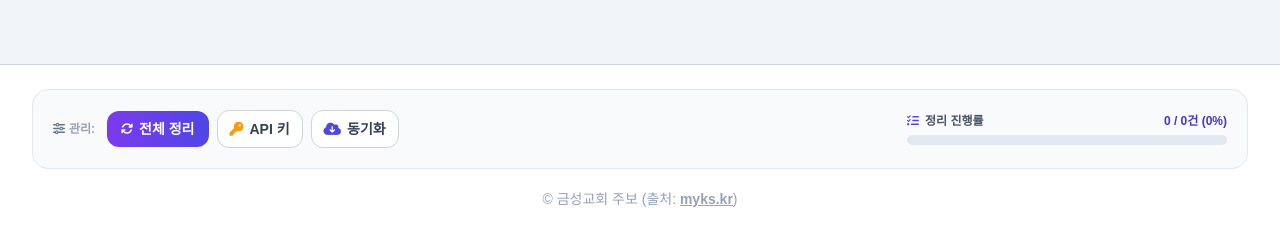
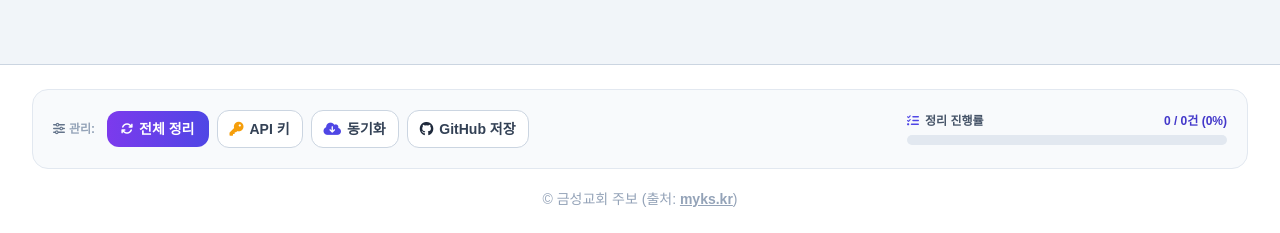
Before and after one commit to appsmoa/myks, a FastAPI app: page / in a window 1280 px wide. Shown: the part 567-800 px from the top of the page. Run offline with FastAPI, Linux system fonts and the light colour scheme; some libraries are stand-ins or nearby versions; some web fonts are replaced.

Commit message:
기능 추가: 웹에서 동기화 시 GitHub로 bulletin.db 자동 커밋 및 푸시 기능 연동

```diff
--- /dev/null
+++ b/github_sync.py
@@ -0,0 +1,75 @@
+import os
+import base64
+import requests
+from dotenv import load_dotenv
+
+load_dotenv()
+
+REPO_OWNER = os.getenv("GITHUB_REPO_OWNER", "appsmoa")
+REPO_NAME = os.getenv("GITHUB_REPO_NAME", "myks")
+BRANCH = os.getenv("GITHUB_BRANCH", "main")
+FILE_PATH = "bulletin.db"
+
+def sync_db_to_github() -> dict:
+    """
+    최신 bulletin.db 파일을 GitHub API를 통해 appsmoa/myks 저장소로 자동 커밋 & 푸시합니다.
+    GITHUB_TOKEN (또는 GITHUB_PAT) 환경변수가 필요합니다.
+    """
+    token = os.getenv("GITHUB_TOKEN", "").strip() or os.getenv("GITHUB_PAT", "").strip()
+    if not token:
+        print("[GitHub Sync] GITHUB_TOKEN이 설정되어 있지 않아 GitHub 자동 저장을 건너뜁니다.")
+        return {"success": False, "message": "GITHUB_TOKEN 환경변수가 설정되지 않았습니다."}
+
+    db_file = os.path.join(os.path.dirname(os.path.abspath(__file__)), FILE_PATH)
+    if not os.path.exists(db_file):
+        return {"success": False, "message": "bulletin.db 파일을 찾을 수 없습니다."}
+
+    headers = {
+        "Authorization": f"Bearer {token}",
+        "Accept": "application/vnd.github+json",
+        "X-GitHub-Api-Version": "2022-11-28"
+    }
+
+    url = f"https://api.github.com/repos/{REPO_OWNER}/{REPO_NAME}/contents/{FILE_PATH}"
+
+    # 1. 기존 파일의 sha 값 조회
+    sha = None
+    try:
+        get_res = requests.get(url, headers=headers, params={"ref": BRANCH}, timeout=10)
+        if get_res.status_code == 200:
+            sha = get_res.json().get("sha")
+        elif get_res.status_code == 404:
+            sha = None # 새 파일
+        else:
+            return {"success": False, "message": f"GitHub 파일 정보 조회 실패: {get_res.status_code} {get_res.text}"}
+    except Exception as e:
+        return {"success": False, "message": f"GitHub 통신 오류: {str(e)}"}
+
+    # 2. bulletin.db 바이너리 base64 인코딩
+    try:
+        with open(db_file, "rb") as f:
+            content_bytes = f.read()
+            encoded_content = base64.b64encode(content_bytes).decode("utf-8")
+    except Exception as e:
+        return {"success": False, "message": f"DB 파일 읽기 실패: {str(e)}"}
+
+    # 3. GitHub API를 통해 새 커밋 전송 (PUT)
+    payload = {
+        "message": "자동 동기화: 최신 주보 bulletin.db 자동 갱신",
+        "content": encoded_content,
+        "branch": BRANCH
+    }
+    if sha:
+        payload["sha"] = sha
+
+    try:
+        put_res = requests.put(url, headers=headers, json=payload, timeout=30)
+        if put_res.status_code in [200, 201]:
+            commit_info = put_res.json()
+            commit_sha = commit_info.get("commit", {}).get("sha", "")[:7]
+            print(f"[GitHub Sync] bulletin.db가 GitHub로 성공적으로 자동 커밋되었습니다! (Commit: {commit_sha})")
+            return {"success": True, "message": f"GitHub 저장소로 DB가 자동 저장되었습니다! (커밋 #{commit_sha})", "commit": commit_sha}
+        else:
+            return {"success": False, "message": f"GitHub 커밋 실패: {put_res.status_code} {put_res.text}"}
+    except Exception as e:
+        return {"success": False, "message": f"GitHub 커밋 중 오류: {str(e)}"}
--- a/server.py
+++ b/server.py
@@ -11,6 +11,7 @@ from dotenv import load_dotenv, set_key
 import database
 import crawler
 import batch_analyze
+import github_sync
 
 load_dotenv()
 
@@ -166,7 +167,8 @@ def api_get_bulletin(b_id: int, request: Request, key: Optional[str] = None):
     return record
 
 class SettingsPayload(BaseModel):
-    gemini_api_key: str
+    gemini_api_key: Optional[str] = None
+    github_token: Optional[str] = None
     password: str
 
 @app.post("/api/settings/key")
@@ -174,25 +176,52 @@ def api_set_key(payload: SettingsPayload):
     if payload.password.strip() != "4123":
         raise HTTPException(status_code=403, detail="관리자 비밀번호가 올바르지 않습니다.")
 
-    key = payload.gemini_api_key.strip()
-    if not key:
-        raise HTTPException(status_code=400, detail="Gemini API 키를 입력해 주세요.")
+    env_file = os.path.join(BASE_DIR, ".env")
+    updated_items = []
 
-    os.environ["GEMINI_API_KEY"] = key
-    env_file = os.path.join(BASE_DIR, ".env")
-    try:
-        set_key(env_file, "GEMINI_API_KEY", key)
-    except Exception as e:
-        with open(env_file, "w", encoding="utf-8") as f:
-            f.write(f"GEMINI_API_KEY={key}\n")
-    return {"status": "ok", "message": "Gemini API 키가 성공적으로 저장되었습니다."}
+    if payload.gemini_api_key and payload.gemini_api_key.strip():
+        key = payload.gemini_api_key.strip()
+        os.environ["GEMINI_API_KEY"] = key
+        try:
+            set_key(env_file, "GEMINI_API_KEY", key)
+        except Exception:
+            pass
+        updated_items.append("Gemini API 키")
+
+    if payload.github_token and payload.github_token.strip():
+        g_token = payload.github_token.strip()
+        os.environ["GITHUB_TOKEN"] = g_token
+        try:
+            set_key(env_file, "GITHUB_TOKEN", g_token)
+        except Exception:
+            pass
+        updated_items.append("GitHub 토큰")
+
+    if not updated_items:
+        raise HTTPException(status_code=400, detail="저장할 키 또는 토큰을 입력해 주세요.")
+
+    return {"status": "ok", "message": f"{', '.join(updated_items)}가 성공적으로 저장되었습니다."}
+
+@app.post("/api/sync-github")
+def api_sync_github(background_tasks: BackgroundTasks):
+    def run_sync():
+        github_sync.sync_db_to_github()
+    background_tasks.add_task(run_sync)
+    return {"status": "ok", "message": "GitHub로 최신 DB 자동 저장을 시작했습니다."}
 
 @app.post("/api/crawl")
 def api_trigger_crawl(background_tasks: BackgroundTasks, limit: int = 5, use_vision: bool = True):
     def run_job():
         crawler.run_crawler(start_page=1, end_page=1, limit=limit, use_vision=use_vision)
+        # 크롤링 및 DB 저장 완료 후, 자동으로 GitHub에 최신 bulletin.db 커밋 & 푸시!
+        try:
+            res = github_sync.sync_db_to_github()
+            print("[Auto-Sync Result]", res)
+        except Exception as e:
+            print(f"[GitHub Auto-Sync Error] {e}")
 
     background_tasks.add_task(run_job)
+    return {"status": "ok", "message": f"최신 {limit}건 크롤링 및 GitHub 자동 동기화 작업이 시작되었습니다."}
     return {"status": "ok", "message": f"최신 {limit}건 크롤링 및 정리 백그라운드 작업이 시작되었습니다."}
 
 @app.post("/api/bulletins/{b_id}/analyze")
--- a/templates/index.html
+++ b/templates/index.html
@@ -192,6 +192,10 @@
             <i class="fa-solid fa-cloud-arrow-down text-indigo-600"></i>
             <span>동기화</span>
           </button>
+          <button onclick="triggerGithubSync()" class="px-3 py-2 text-xs sm:text-sm font-bold text-slate-700 bg-white hover:bg-slate-100 border border-slate-300 rounded-xl shadow-2xs flex items-center space-x-1.5 transition">
+            <i class="fa-brands fa-github text-slate-800"></i>
+            <span>GitHub 저장</span>
+          </button>
         </div>
 
         <!-- 하단 정리 진행률 -->
@@ -381,7 +385,7 @@
         <div>
           <label class="block text-xs font-bold text-slate-700 mb-1 flex items-center space-x-1">
             <i class="fa-solid fa-key text-slate-500"></i>
-            <span>Gemini API 키 (다중 등록 지원)</span>
+            <span>Gemini API 키 (선택 사항)</span>
           </label>
           <textarea
             id="apiKeyInput"
@@ -389,11 +393,20 @@
             placeholder="AIzaSy... (키가 여러 개인 경우 쉼표로 구분)"
             class="w-full px-4 py-2 border-2 border-slate-300 rounded-xl text-sm focus:outline-none focus:ring-4 focus:ring-indigo-300 font-mono resize-none"
           ></textarea>
-          <div class="mt-1.5 space-y-1 text-xs text-slate-500">
-            <p>• 무료 할당량이 가장 높은 <strong>Gemini 3.5 Flash-Lite (일일 500건 이상 무료)</strong>가 기본 적용됩니다.</p>
-            <p>• 키를 여러 개 입력(쉼표 구분)하시면 한도 도달 시 자동으로 다음 키로 전환됩니다.</p>
-            <p>• <a href="https://aistudio.google.com/app/apikey" target="_blank" class="text-indigo-600 font-bold underline">Google AI Studio</a>에서 무료 발급받으실 수 있습니다.</p>
-          </div>
+        </div>
+
+        <div>
+          <label class="block text-xs font-bold text-slate-700 mb-1 flex items-center space-x-1">
+            <i class="fa-brands fa-github text-slate-800"></i>
+            <span>GitHub Personal Access Token (자동 저장용)</span>
+          </label>
+          <input
+            type="password"
+            id="githubTokenInput"
+            placeholder="ghp_... (Classic Token, repo 권한)"
+            class="w-full px-4 py-2 border-2 border-slate-300 rounded-xl text-sm focus:outline-none focus:ring-4 focus:ring-indigo-300 font-mono"
+          />
+          <p class="text-[11px] text-slate-500 mt-1">• 토큰을 등록해 두시면 웹에서 [동기화]를 누를 때마다 최신 DB가 GitHub에 자동 커밋됩니다.</p>
         </div>
       </div>
       <div class="flex justify-end space-x-3 pt-2">
@@ -1217,9 +1230,22 @@
       }
     }
 
+    async function triggerGithubSync() {
+      showToast('GitHub로 최신 DB 저장을 시작합니다...');
+      try {
+        const res = await fetch('/api/sync-github', { method: 'POST' });
+        const data = await res.json();
+        showToast(data.message);
+      } catch (err) {
+        showToast('저장 요청 실패: ' + err.message, true);
+      }
+    }
+
     function openApiKeyModal() {
       document.getElementById('adminPasswordInput').value = '';
       document.getElementById('apiKeyInput').value = '';
+      const ghInput = document.getElementById('githubTokenInput');
+      if (ghInput) ghInput.value = '';
       document.getElementById('apiKeyModal').classList.remove('hidden');
       setTimeout(() => document.getElementById('adminPasswordInput').focus(), 100);
     }
@@ -1231,15 +1257,16 @@
     async function saveApiKey() {
       const pwd = document.getElementById('adminPasswordInput').value.trim();
       const val = document.getElementById('apiKeyInput').value.trim();
+      const ghInput = document.getElementById('githubTokenInput');
+      const ghToken = ghInput ? ghInput.value.trim() : '';
 
       if (!pwd) {
         showToast('관리자 비밀번호를 입력해 주세요.', true);
         document.getElementById('adminPasswordInput').focus();
         return;
       }
-      if (!val) {
-        showToast('Gemini API 키를 입력해 주세요.', true);
-        document.getElementById('apiKeyInput').focus();
+      if (!val && !ghToken) {
+        showToast('저장할 API 키 또는 GitHub 토큰을 입력해 주세요.', true);
         return;
       }
 
@@ -1247,14 +1274,14 @@
         const res = await fetch('/api/settings/key', {
           method: 'POST',
           headers: { 'Content-Type': 'application/json' },
-          body: JSON.stringify({ gemini_api_key: val, password: pwd })
+          body: JSON.stringify({ gemini_api_key: val, github_token: ghToken, password: pwd })
         });
         const data = await res.json();
         if (res.ok) {
-          showToast(data.message || 'Gemini API 키가 저장되었습니다.');
+          showToast(data.message || '설정이 저장되었습니다.');
           closeApiKeyModal();
         } else {
-          showToast(data.detail || '비밀번호가 올바르지 않습니다.', true);
+          showToast(data.detail || '저장에 실패했습니다.', true);
           document.getElementById('adminPasswordInput').focus();
         }
       } catch (err) {
```
